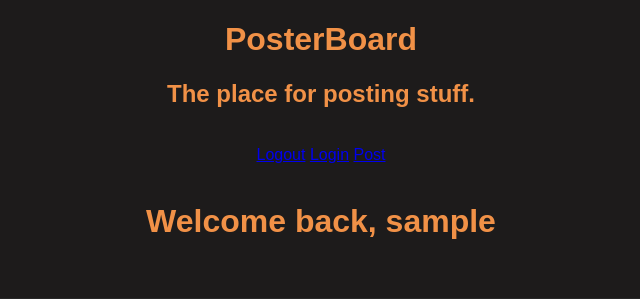
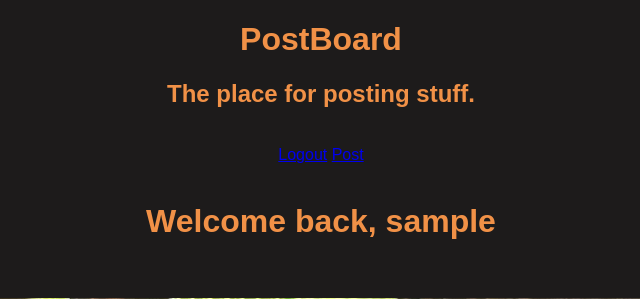
Before and after one commit to jeforget/web-slingers, a Flask app: template templates/logged_in.html in a window 1280 px wide. Shown: the top 299 px of the page, without its empty margins (319-959 px from the left). Run offline with Flask 3, Linux system fonts and the light colour scheme; the template is opened without the code that fills it, so the values that code supplies are empty; the visitor is signed in with stand-in values (Sample User, id 1).

Commit message:
A few annoying typos, fixed

```diff
--- a/templates/index.html
+++ b/templates/index.html
@@ -2,7 +2,7 @@
 
 {% block head %}
 
-<title>PostBoard Home -guest</title>
+<title>PostBoard Home</title>
 <link rel="shortcut icon" href="{{ url_for('static', filename='nova_eye.png') }}">
 
 {% endblock %}
--- a/templates/logged_in.html
+++ b/templates/logged_in.html
@@ -9,13 +9,12 @@
 
 {% block body %}
 <div class="title">
-    <h1 style="text-align: center">PosterBoard</h1>
+    <h1 style="text-align: center">PostBoard</h1>
     <h2 style="text-align: center">The place for posting stuff.</h2>
     <br>
 </div>
 <div style="text-align: center"; class="header_buttons">
     <a href="/logout">Logout</a>
-    <a href="/login">Login</a>
     <a href="/page3">Post</a>
 </div>
 <br>
```
Also changed, not shown: static/images/nova-approved.png.
